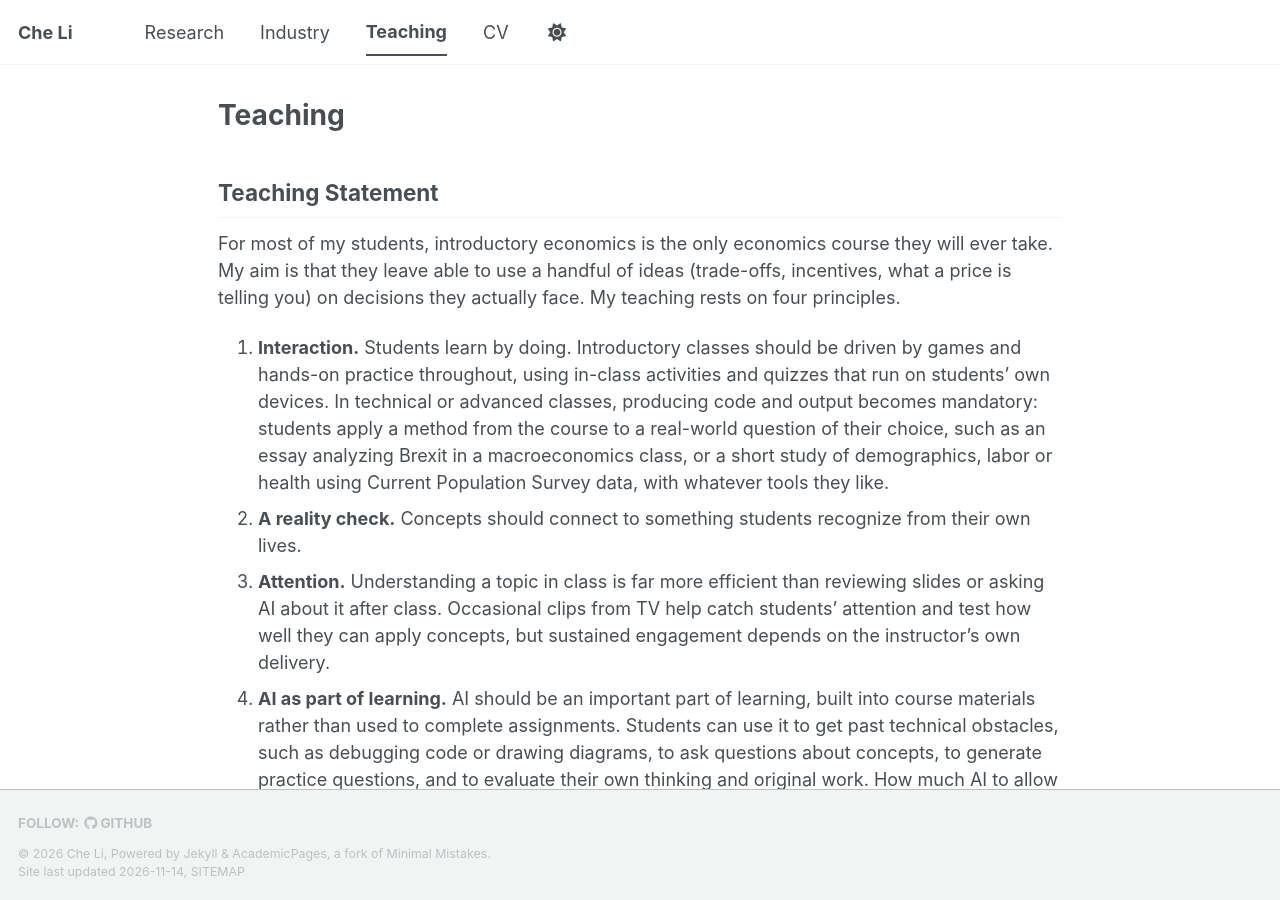
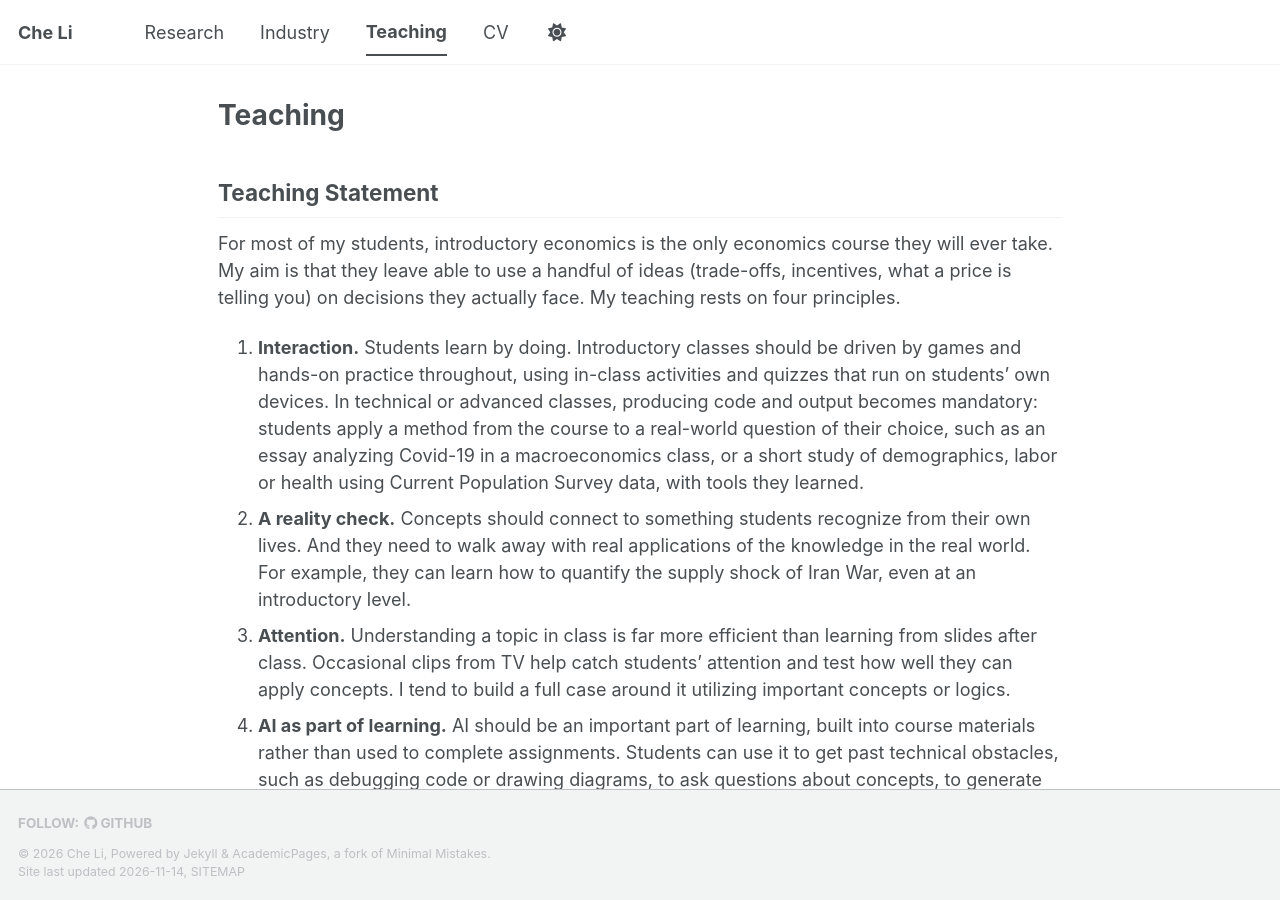
Before and after one commit to liche0907/Personal-Website, a Jekyll site: the page built from _pages/teaching.md, in a window 1280 px wide and 900 px high. Built offline with Jekyll 4.4.1, drawn with Linux system fonts in a browser that asks for light colours; a script bundle is joined from its source files by our own code; a style sheet for code colours, icons or effects is not loaded.

Commit message:
Teaching statement: revise the pedagogy principles

```diff
--- a/_pages/teaching.md
+++ b/_pages/teaching.md
@@ -17,9 +17,9 @@ and move the div above this comment block.
 
 For most of my students, introductory economics is the only economics course they will ever take. My aim is that they leave able to use a handful of ideas (trade-offs, incentives, what a price is telling you) on decisions they actually face. My teaching rests on four principles.
 
-1. **Interaction.** Students learn by doing. Introductory classes should be driven by games and hands-on practice throughout, using in-class activities and quizzes that run on students' own devices. In technical or advanced classes, producing code and output becomes mandatory: students apply a method from the course to a real-world question of their choice, such as an essay analyzing Brexit in a macroeconomics class, or a short study of demographics, labor or health using Current Population Survey data, with whatever tools they like.
-2. **A reality check.** Concepts should connect to something students recognize from their own lives.
-3. **Attention.** Understanding a topic in class is far more efficient than reviewing slides or asking AI about it after class. Occasional clips from TV help catch students' attention and test how well they can apply concepts, but sustained engagement depends on the instructor's own delivery.
+1. **Interaction.** Students learn by doing. Introductory classes should be driven by games and hands-on practice throughout, using in-class activities and quizzes that run on students' own devices. In technical or advanced classes, producing code and output becomes mandatory: students apply a method from the course to a real-world question of their choice, such as an essay analyzing Covid-19 in a macroeconomics class, or a short study of demographics, labor or health using Current Population Survey data, with tools they learned.
+2. **A reality check.** Concepts should connect to something students recognize from their own lives. And they need to walk away with real applications of the knowledge in the real world. For example, they can learn how to quantify the supply shock of Iran War, even at an introductory level.
+3. **Attention.** Understanding a topic in class is far more efficient than learning from slides after class. Occasional clips from TV help catch students' attention and test how well they can apply concepts. I tend to build a full case around it utilizing important concepts or logics.
 4. **AI as part of learning.** AI should be an important part of learning, built into course materials rather than used to complete assignments. Students can use it to get past technical obstacles, such as debugging code or drawing diagrams, to ask questions about concepts, to generate practice questions, and to evaluate their own thinking and original work. How much AI to allow depends on the level. In introductory courses, it should be kept to a minimum and allowed only for debugging, because good habits and a sense of technical responsibility need to be instilled early. In advanced courses, AI use is expected and even encouraged, but accountability stays with the student: they build and maintain their own code base independently, and understand it well enough to revisit it at any point in their careers. At every level, exams and quizzes are strictly AI-free.
 
 In a large course, fairness has to be designed in. When I took over a 530-student lecture mid-quarter, I coordinated seven teaching assistants, wrote exams in five randomized versions, and handled integrity cases and accommodations myself. I treat assessment as measurement: for my summer course I built tiered question banks, ran an item analysis on the midterm and used it to revise the final. With technical material I start by hand: in a machine learning course, students worked the forward pass and backpropagation on paper before they wrote a line of code.
```
